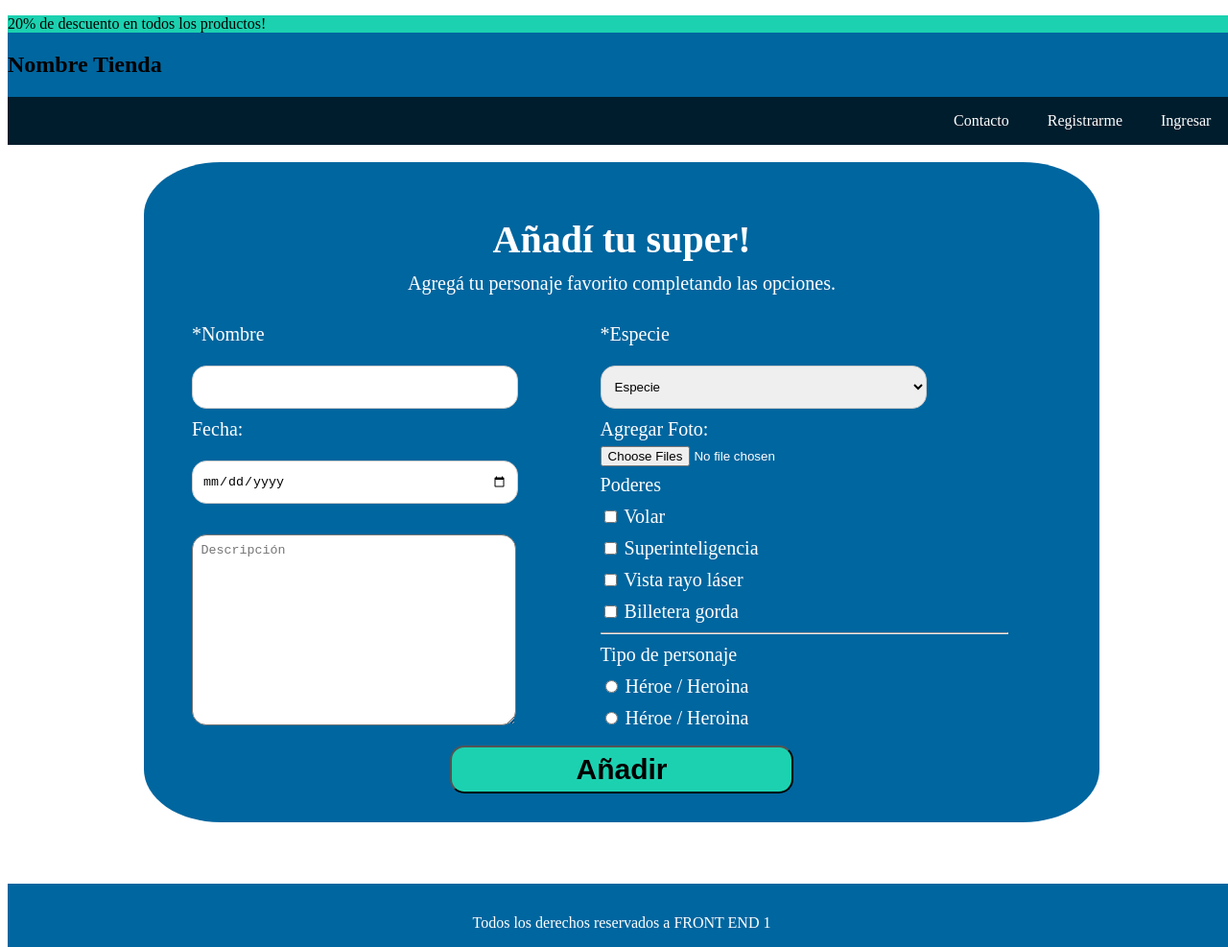
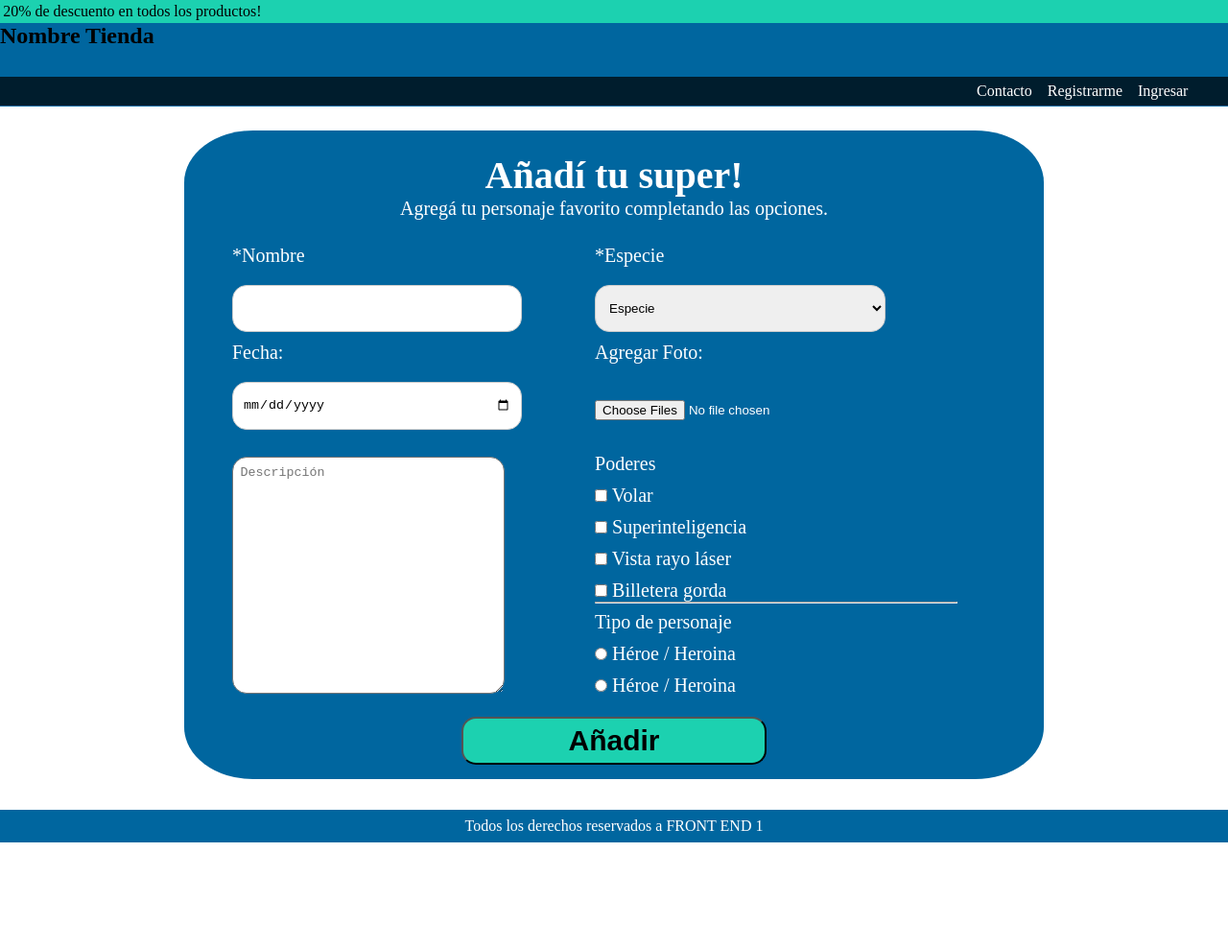
Before and after one commit to lesep28/actividad-formulario, a plain HTML site: page formulario.html in a window 1280 px wide. Shown: the whole page at 96% size. After the commit the page ends 878 px from the top, so only its background shows below. Drawn offline with Linux system fonts and the light colour scheme.

Commit message:
arreglo encabezado y porcentajes columnas

```diff
--- a/css/styles-form.css
+++ b/css/styles-form.css
@@ -1,16 +1,30 @@
+*{
+    padding: 0;
+    margin: 0;
+    box-sizing: border-box;
+}
+
 body{
     width: 100%;
-    box-sizing: border-box;
     height: 850px;
 }
 
+/* Estilos del encabezado */
 header{
     background-color:#00669F ;
-    height: 15%;
+    height: 13%;
     margin-bottom: 2%;
     width: 100%;
-    padding-left: 0%;
+}
 
+.descuento{
+    background-color: #1CD1B0;
+    padding: 0.2rem;
+}
+
+
+.tienda{
+    height: 3.5rem;
 }
 
 nav{
@@ -18,14 +32,14 @@ nav{
     color: white;
     display: flex;
     flex-direction: row-reverse;
+    align-items: center;
+    height: 30px;
     padding-right: 2%;
-    padding-left: 0%;
 }
 
-.descuento{
-    background-color: #1CD1B0;
+nav ul{
+    padding-right: 1rem;
 }
-
 
 .head{
     text-align: center;
@@ -39,7 +53,7 @@ nav{
     height: auto;
     background-color: #00669F;
     border-radius: 8%;
-    padding: 30px 50px;
+    padding: 15px 50px;
     color: white;
     font-size: 20px;
     margin: auto;
@@ -69,10 +83,15 @@ nav{
 
 .form textarea{
     width: 75%;
-    height: 40%;
+    height: 50%;
     border-radius: 15px;
     padding: 2%;
     margin-top: 5%;
+}
+
+#foto{
+    margin-top:10%;
+    margin-bottom: 9%;
 }
 
 
@@ -100,23 +119,22 @@ nav{
 .button-container{
     display: flex;
     justify-content: center;
+    margin-top: 1%;
 }
 
 .margen{
     margin-top: 0.5rem;
     margin-bottom: 0.2rem;
 }
-.interlineado{
-    margin-top: -1rem;
-    padding-top: -1rem
-}
+
 footer {
     background-color: #00669f;
     color: white;
     width: 100%;
     height: 4%;
-    margin-top: 5%;
-    text-align: center;
-    padding-top: 2rem;
+    margin-top: 2.5%;
+    display: flex;
+    justify-content: center;
+    align-items: center;
 
 }
--- a/css/styles.css
+++ b/css/styles.css
@@ -12,6 +12,7 @@
 
 }
 
+/* Estilos del encabezado */
 header {
   background-color: #00669f;
   color: white;
--- a/formulario.html
+++ b/formulario.html
@@ -10,20 +10,18 @@
 
 <body>
     <header>
-        <div class="header">
         <p class="descuento">20% de descuento en todos los productos!</p>
-        <h2>Nombre Tienda</h2>
+        <h2 class="tienda">Nombre Tienda</h2>
         <nav>
             <ul>Ingresar</ul>
             <ul>Registrarme</ul>
             <ul>Contacto</ul>
         </nav>
-    </div>
     </header>
     <div class="container2">
         <div class="head">
         <h1>Añadí tu super!</h1>
-        <p class="interlineado">Agregá tu personaje favorito completando las opciones.</p>
+        <p>Agregá tu personaje favorito completando las opciones.</p>
     </div>
         <form class="form">
             <div class="form-groups">
@@ -50,10 +48,10 @@
                         <option>civil</option>
                     </select>
 
-                    <label class="margen">Agregar Foto:</label>
+                    <label for="foto">Agregar Foto:</label>
                     <input type="file" id="foto" name="foto" accept="image/*" multiple>
 
-                    <p class="margen">Poderes</p>
+                    <p class="poderes">Poderes</p>
 
                     <label for="poder1" class="vert"><input type="checkbox" id="volar" name="poderes" value="volar">
                         Volar</label>
```
